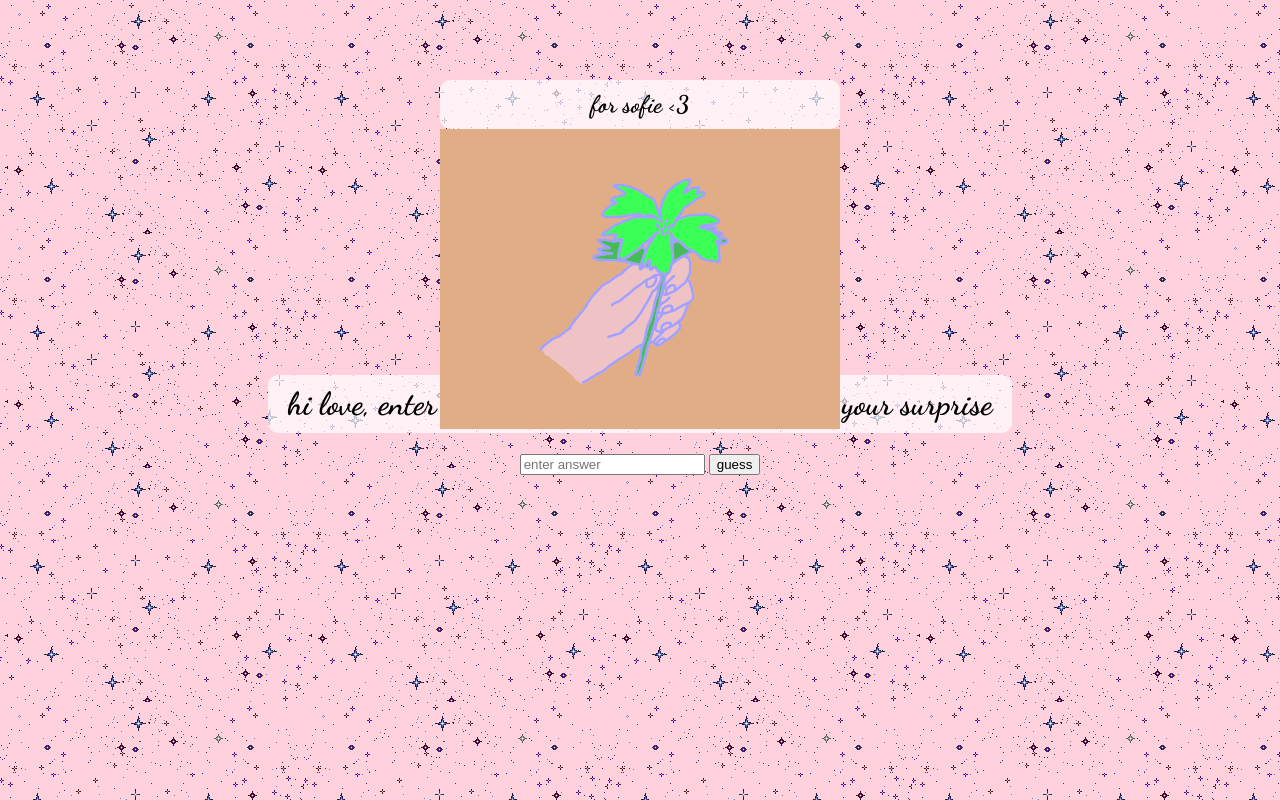
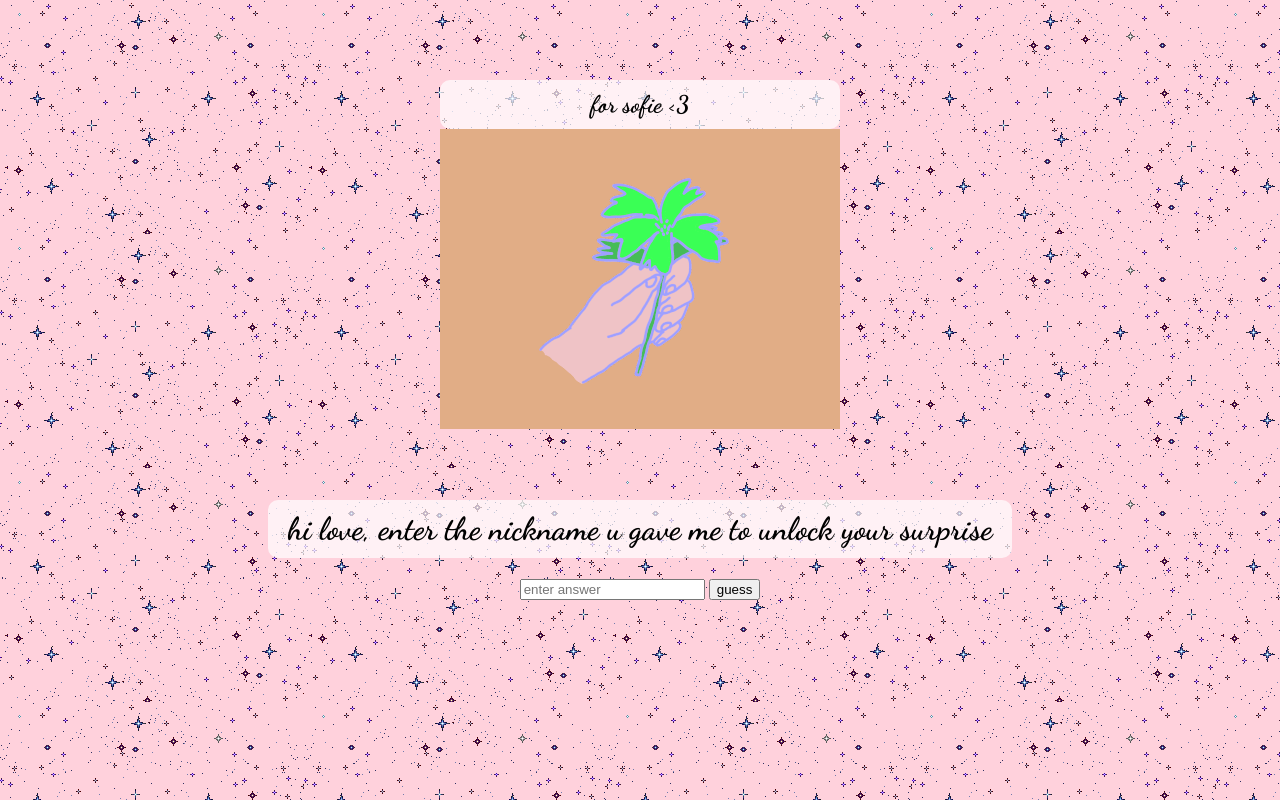
Before and after one commit to akiiyra/akiiyra.github.io, a plain HTML site: page forsofie.html in a window 1280 px wide. Drawn offline with Linux system fonts and the light colour scheme.

Commit message:
Update forsofie.css

```diff
--- a/forsofie.css
+++ b/forsofie.css
@@ -38,7 +38,7 @@ h2 {
 }
 
 h1 {
-    margin-top: 50px; /* Adjust the top margin to create space between the flower and the heading */
+    margin-top: 300px; /* Adjust the top margin to create space between the flower and the heading */
      /* Add background to make text more visible */
      background-color: rgba(255, 255, 255, 0.7); /* White background with opacity */
      padding: 10px 20px; /* Adjust padding as needed */
```
